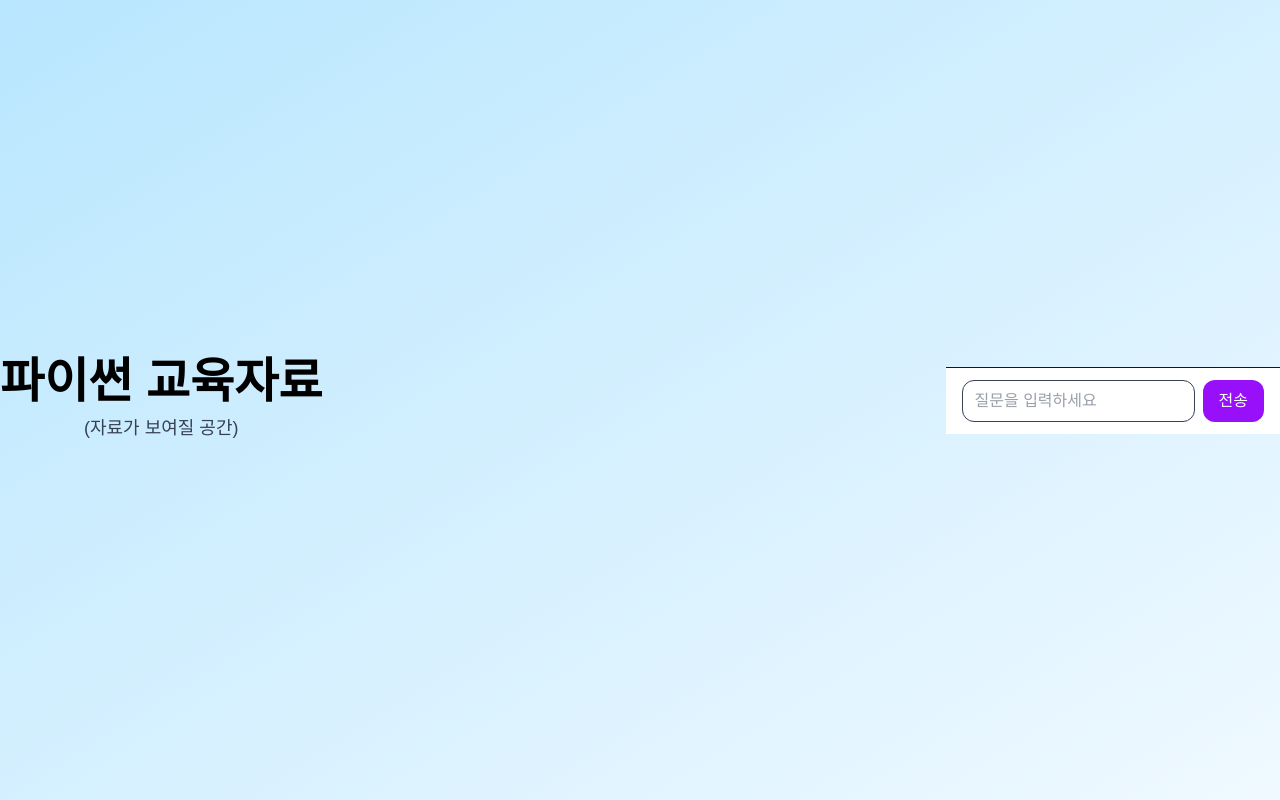
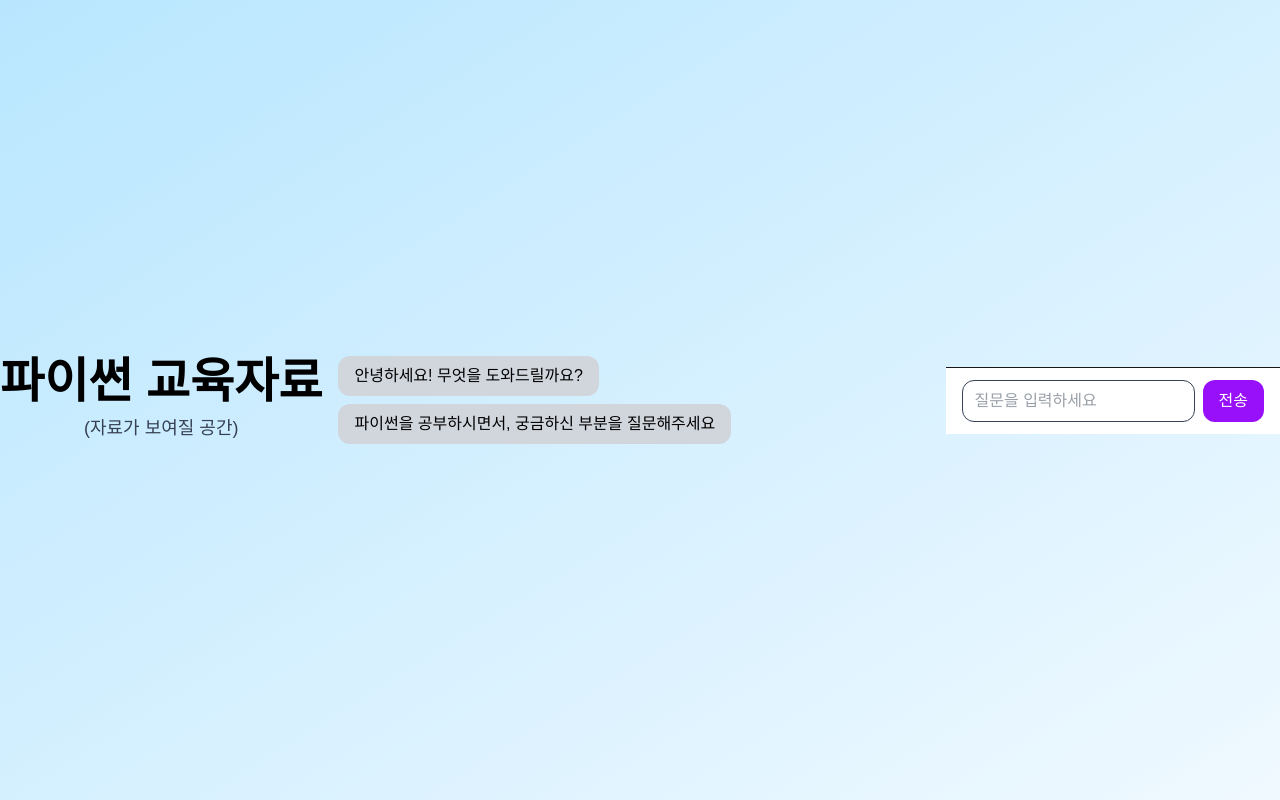
Before and after one commit to kkhan0214/AICO, a Next.js app: page / in a window 1280 px wide. Both pictures are taken after a click on the button 1224 px from the left and 744 px from the top of the page. Built offline with nearby package versions, Linux system fonts and the light colour scheme.

Commit message:
Update ChatbotBox.tsx

```diff
--- a/app/chatbot/ChatbotBox.tsx
+++ b/app/chatbot/ChatbotBox.tsx
@@ -1,7 +1,7 @@
 'use client';
 
 import { useState } from 'react';
-import ChatBubble from './chatBubble';
+import ChatBubble from '@/components/chatBubble';
 
 type Message = {
   from: 'user' | 'bot';
@@ -9,7 +9,10 @@ type Message = {
 };
 
 export default function Chat() {
-  const [messages, setMessages] = useState<Message[]>([]);
+  const [messages, setMessages] = useState<Message[]>([
+    { from: 'bot', text: '안녕하세요! 무엇을 도와드릴까요?' },
+    { from: 'bot', text: '파이썬을 공부하시면서, 궁금하신 부분을 질문해주세요' },
+  ]);
   const [input, setInput] = useState('');
   const [loading, setLoading] = useState(false);
 
```
